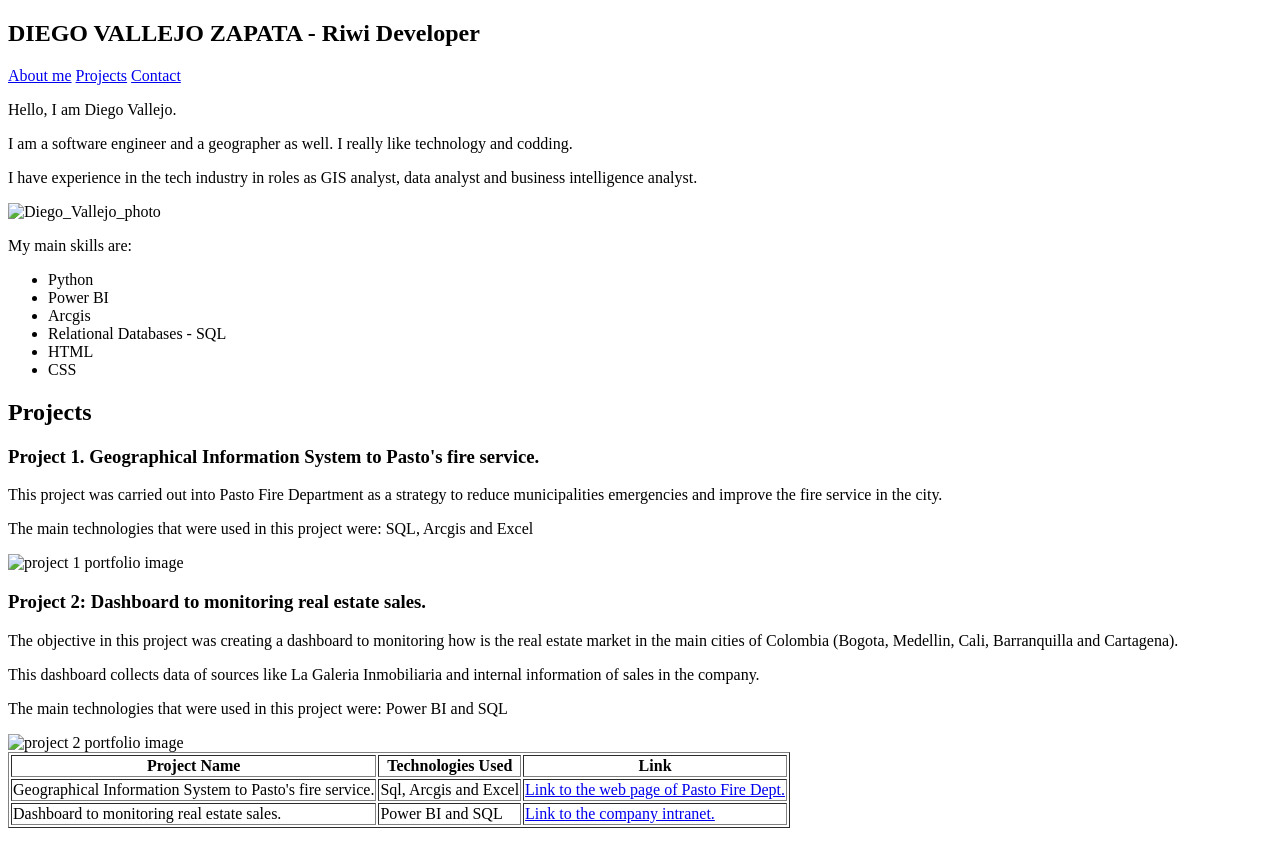
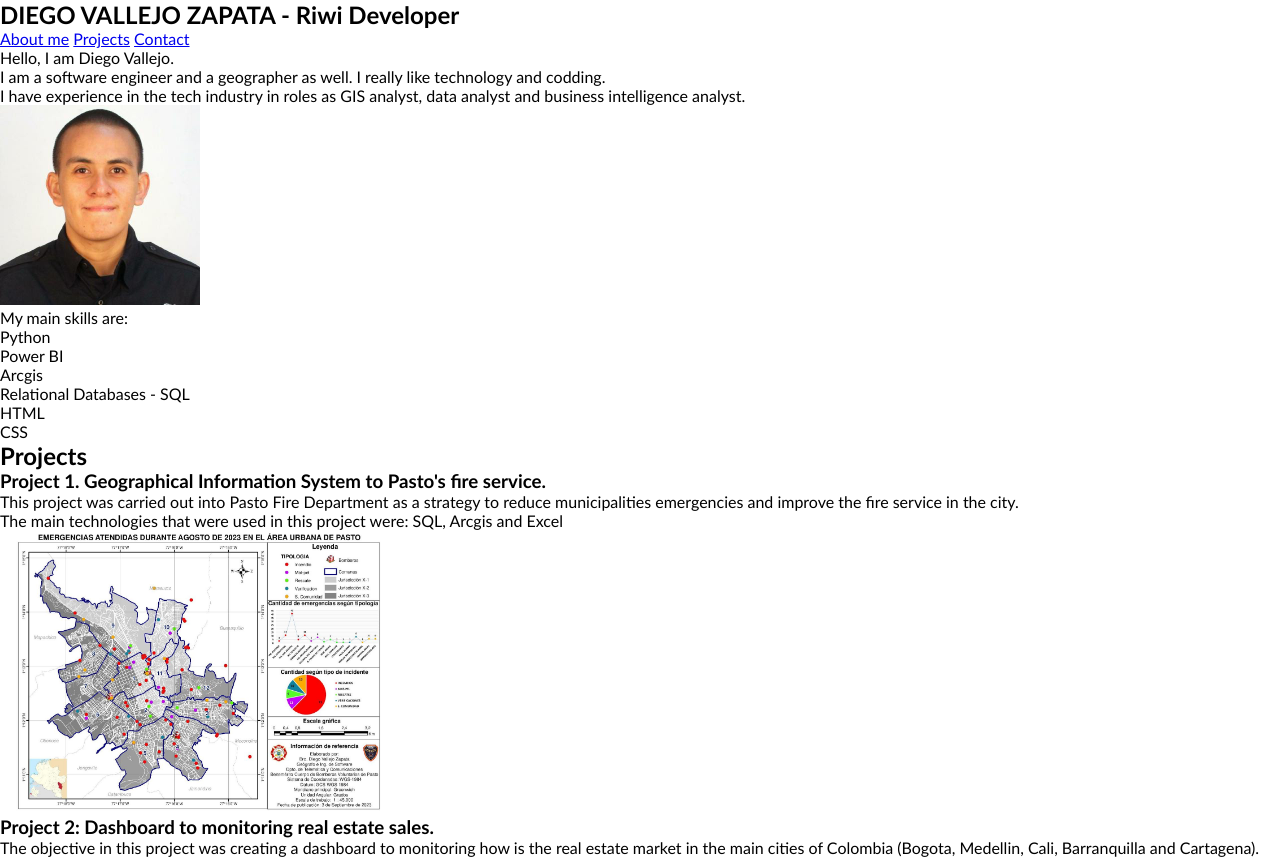
Before and after one commit to ingediego94/Portfolio, a plain HTML site: page portafolio_DiegoVallejo.html in a window 1280 px wide. Shown: the top 860 px of the page. Before the commit the page ends 836 px from the top, so only its background shows below. Drawn offline with Linux system fonts and the light colour scheme.

Commit message:
Se modifica

```diff
--- a/portafolio_DiegoVallejo.html
+++ b/portafolio_DiegoVallejo.html
@@ -5,6 +5,7 @@
     <meta name="viewport" content="width=device-width, initial-scale=1.0">
     <title>Portfolio</title>
     <meta name="description" content="Personal portfolio of Diego Vallejo Zapata as a Riwi developer.">
+    <link rel="stylesheet" href="estilos.css">
 </head>
 <body>
 
@@ -14,9 +15,9 @@
         <h1>DIEGO VALLEJO ZAPATA - Riwi Developer</h1>
 
         <nav>
-            <a href="/HTML/Tareas/M2_S1/portafolio_DiegoVallejo.html">About me</a>
-            <a href="/HTML/Tareas/M2_S1/projects.html">Projects</a>
-            <a href="/HTML/Tareas/M2_S1/contact.html">Contact</a>
+            <a href="/portafolio_DiegoVallejo.html">About me</a>
+            <a href="/projects.html">Projects</a>
+            <a href="/contact.html">Contact</a>
         </nav>
 
         <p>Hello, I am Diego Vallejo.</p>
@@ -25,7 +26,7 @@
 
         <p>I have experience in the tech industry in roles as GIS analyst, data analyst and business intelligence analyst.</p>
 
-        <img src="/HTML/Tareas/M2_S1/images/foto_perfil.jpeg" alt="Diego_Vallejo_photo" width="200">
+        <img src="/images/foto_perfil.jpeg" alt="Diego_Vallejo_photo" width="200">
 
         <p>My main skills are:</p>
 
@@ -50,7 +51,7 @@
         <p>This project was carried out into Pasto Fire Department as a strategy to reduce municipalities emergencies and improve the fire service in the city.</p>
         <p>The main technologies that were used in this project were: SQL, Arcgis and Excel </p>
 
-        <img src="/HTML/Tareas/M2_S1/images/project_1.JPG" alt="project 1 portfolio image" width="400">
+        <img src="/images/project_1.JPG" alt="project 1 portfolio image" width="400">
 
         <!--Project 2-->
         <h3>Project 2: Dashboard to monitoring real estate sales.</h3>
@@ -58,7 +59,7 @@
         <p>This dashboard collects data of sources like La Galeria Inmobiliaria and internal information of sales in the company.</p>
         <p>The main technologies that were used in this project were: Power BI and SQL</p>
 
-        <img src="/HTML/Tareas/M2_S1/images/project_2.jpeg" alt="project 2 portfolio image" width="400">
+        <img src="/images/project_2.jpeg" alt="project 2 portfolio image" width="400">
 
         <table border="1px">
             <!--Table head-->
```
Also changed, not shown: contact.html (+6 -5 lines), projects.html (+21 -0 lines).
